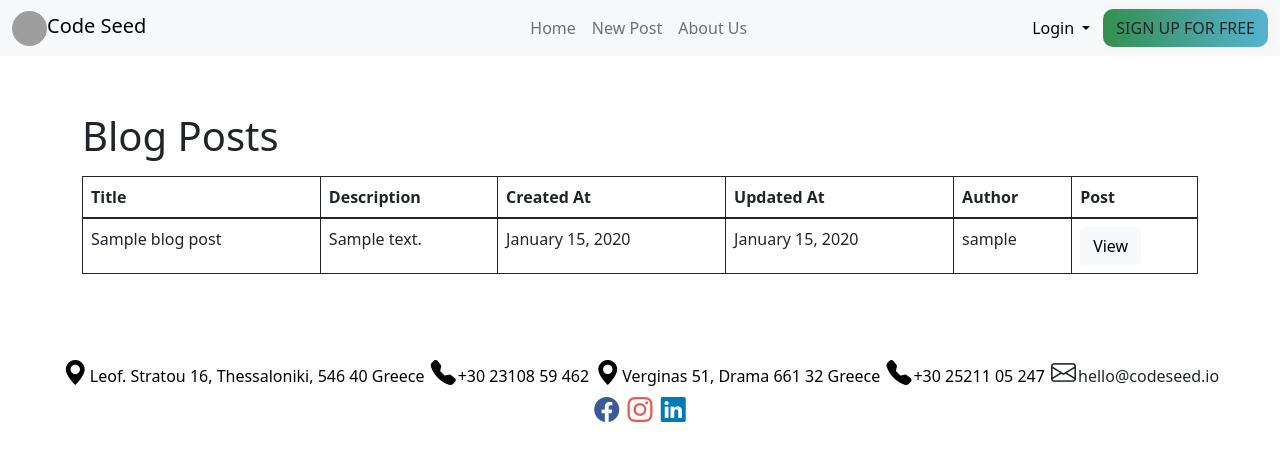
After one commit to Anestiskyrke/BlogSite, a Symfony app: template templates/blog/post.twig in a window 1280 px wide. The commit adds this page. Shown: the top 461 px of the page. Run offline with Twig, Linux system fonts and the light colour scheme; the template is opened without the code that fills it: most values are stand-ins (such as "Sample title", 1, 10 or a date in 2020); some libraries are stand-ins or nearby versions; grey boxes are pictures that could not be loaded.

Commit message:
Add files via upload

```diff
--- a/composer.json
+++ b/composer.json
@@ -6,10 +6,9 @@
     "require": {
         "php": ">=8.0.2",
         "ext-ctype": "*",
-        "ext-iconv": "*",
         "doctrine/annotations": "^1.0",
         "doctrine/doctrine-bundle": "^2.5",
-        "doctrine/doctrine-migrations-bundle": "^3.2",
+        "doctrine/doctrine-migrations-bundle": "^3.0",
         "doctrine/orm": "^2.11",
         "hwi/oauth-bundle": "dev-master",
         "phpdocumentor/reflection-docblock": "^5.3",
@@ -29,6 +28,7 @@
         "symfony/mime": "6.0.*",
         "symfony/monolog-bundle": "^3.0",
         "symfony/notifier": "6.0.*",
+        "symfony/polyfill-iconv": "^1.26",
         "symfony/process": "6.0.*",
         "symfony/property-access": "6.0.*",
         "symfony/property-info": "6.0.*",
--- a/src/Controller/AuthorController.php
+++ b/src/Controller/AuthorController.php
@@ -27,7 +27,7 @@ class AuthorController extends AbstractController
     public function __construct(EntityManagerInterface $entityManager)
     {
         $this->entityManager = $entityManager;
-        $this->authorRepository = $entityManager->getRepository('App:Author');
+        $this->authorRepository = $entityManager->getRepository(Author::class);
     }
 
     public function login(AuthenticationUtils $authenticationUtils): Response
--- a/src/Controller/BlogController.php
+++ b/src/Controller/BlogController.php
@@ -2,6 +2,7 @@
 
 namespace App\Controller;
 
+use App\Entity\Author;
 use Symfony\Bundle\FrameworkBundle\Controller\AbstractController;
 use Symfony\Component\HttpFoundation\Response;
 use Doctrine\ORM\EntityManagerInterface;
@@ -28,8 +29,8 @@ class BlogController extends AbstractController
     public function __construct(EntityManagerInterface $entityManager)
     {
         $this->entityManager = $entityManager;
-        $this->blogPostRepository = $entityManager->getRepository('App:BlogPost');
-        $this->authorRepository = $entityManager->getRepository('App:Author');
+        $this->blogPostRepository = $entityManager->getRepository(BlogPost::class);
+        $this->authorRepository = $entityManager->getRepository(Author::class);
     }
 
     public function createEntryAction(Request $request)
--- a/templates/blog/details_entries.html.twig
+++ b/templates/blog/details_entries.html.twig
@@ -8,7 +8,7 @@
             <div class="card-body">
                 <div class='row'>
                     <div class='col-md-auto'>
-                        <img src = "{{profileImage}}" class='rounded-circle' style="width:90px; height:90px;"></img>
+                        <img src = "{{profileImage}}" class='rounded-circle' style="width:150px; height:150x;"></img>
                     </div>
                     <div class='col'>
                         <h4>{{blogPost.author.username}}</h4>
--- /dev/null
+++ b/templates/blog/post.twig
@@ -0,0 +1,69 @@
+{% extends 'base.html.twig' %}
+{% block title %}{% endblock %}
+{% block body %}
+    <div class="container">
+        <div class="blog-header" style='margin-top:5%;'>
+            <h1 class="blog-title">Blog Posts</h1>
+            <p class="lead blog-description"></p>
+        </div>
+        <div class="row">
+            <div class="col-md-12 col-lg-12 col-xl-12">
+                {% for label, messages in app.flashes %}
+                    {% for message in messages %}
+                        <div class="alert alert-{{ label }}" role="alert">
+                            <span class="glyphicon glyphicon-exclamation-sign" aria-hidden="true"></span>
+                            {{ message }}
+                        </div>
+                    {% endfor %}
+                {% endfor %}
+            </div>
+            {#<div class="col-md-12 col-lg-12 col-xl-12">
+                <div class="btn-group">
+            {# We can disable the button Return with CSS when we are not in details
+                    <a href="{{ path('admin_entries') }}" class="btn btn-dark">Return</a>
+                    <a href="{{ path('admin_create_entry') }}" class="btn btn-secondary">Add Entry</a>
+                    {#<a href="{{ path('app_logout') }}" class="btn btn-light">Logout</a>
+                </div>
+            </div>#}
+            <div class="col-sm-12 blog-main">
+                <table class="table table-hover table-bordered" style='border:0;'>
+                    <thead>
+                        <th>Title</th>
+                        <th>Description</th>
+                        <th>Created At</th>
+                        <th>Updated At</th>
+                        <th>Author</th>
+                        <th>Post</th>
+                    </thead>
+
+                    {% for blogPost in blogPosts %}
+                        <tr>
+                            <td>{{ blogPost.title }}</td>
+                            <td>{{ blogPost.description }}</td>
+                            <td>{{ blogPost.createdAt|date('F j, Y') }}</td>
+                            <td>{{ blogPost.updatedAt|date('F j, Y') }}</td>
+                            <td>{{ blogPost.Author.username}}</td>
+                            {% if is_granted('POST_EDIT',blogPost) %}
+                                <td><a class='dropdown'>
+                                    <a class="btn btn-light dropdown-toggle" type='rounded-button' id='dropDownMenuLink' data-bs-toggle="dropdown" aria-expanded='false'>Options</a>
+                                    <ul class='dropdown-menu' aria-labelledby="dropdownMenuLink">
+                                        <li><a class='dropdown-item' href="{{ path('details_entries',{'slug':blogPost.slug}) }}">View</a></li>
+                                        <li><a class='dropdown-item' href="{{ path('edit_entries',{'id':blogPost.id}) }}" >Edit</a></li>
+                                        <li><a class='dropdown-item' href="{{ path('delete_entries',{'id':blogPost.id}) }}" >Delete</a></li>
+                                    </ul>
+                                </a></td>
+                            {% else %}
+                                <td><a href="{{ path('details_entries',{'slug':blogPost.slug}) }}" class='btn btn-light'>View</a></td>
+                            {% endif %}
+
+
+                        </tr>
+
+</AmpContent>
+
+                    {% endfor %}
+                </table>
+            </div>
+        </div>
+    </div>
+{% endblock %}
```
Also changed, not shown: migrations/Version20220803142756.php (added, +31 -0 lines), templates/admin/profile_form.html.twig (+5 -7 lines), templates/registration/register.html.twig (+8 -0 lines), 1 other file.
